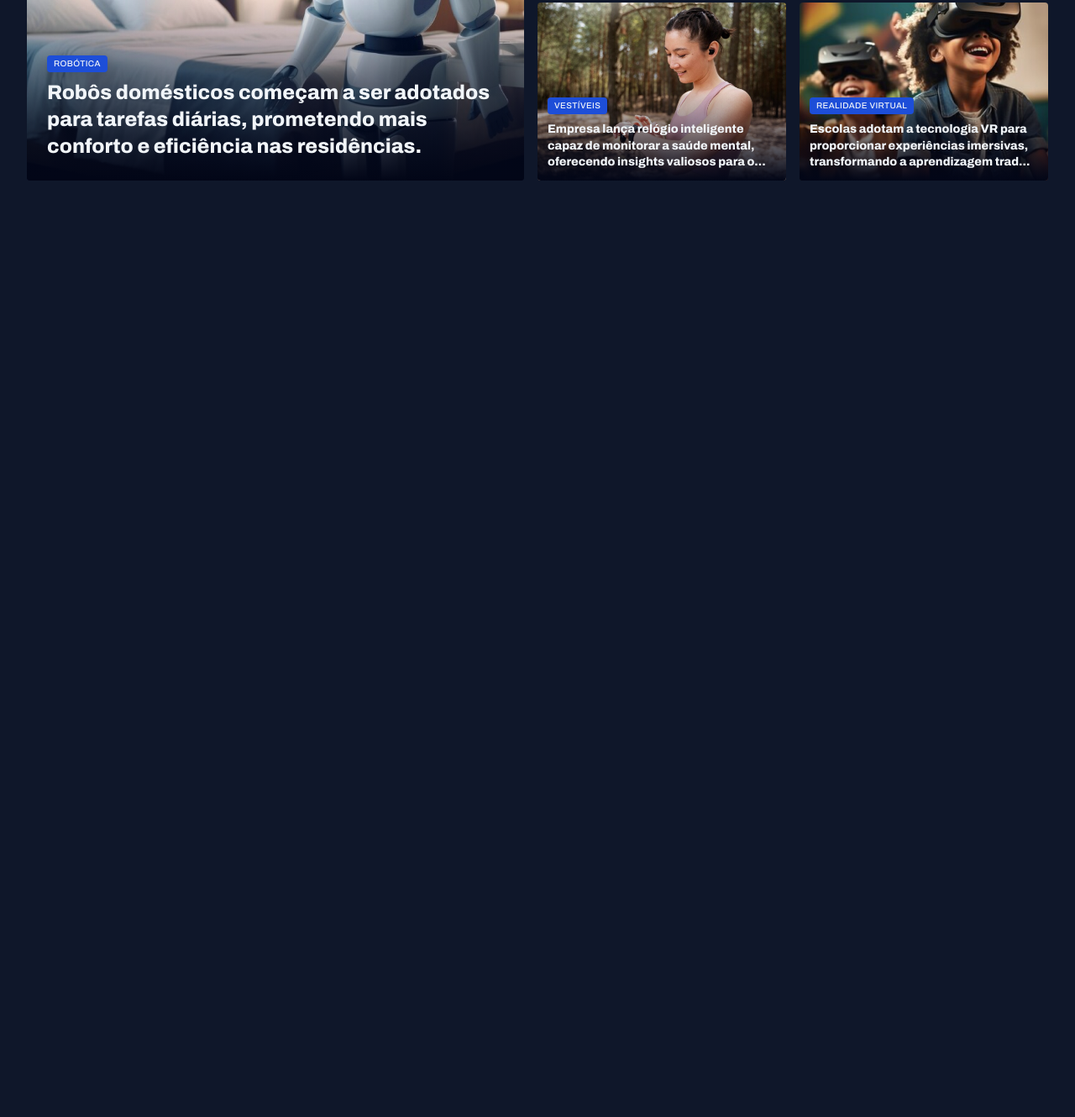
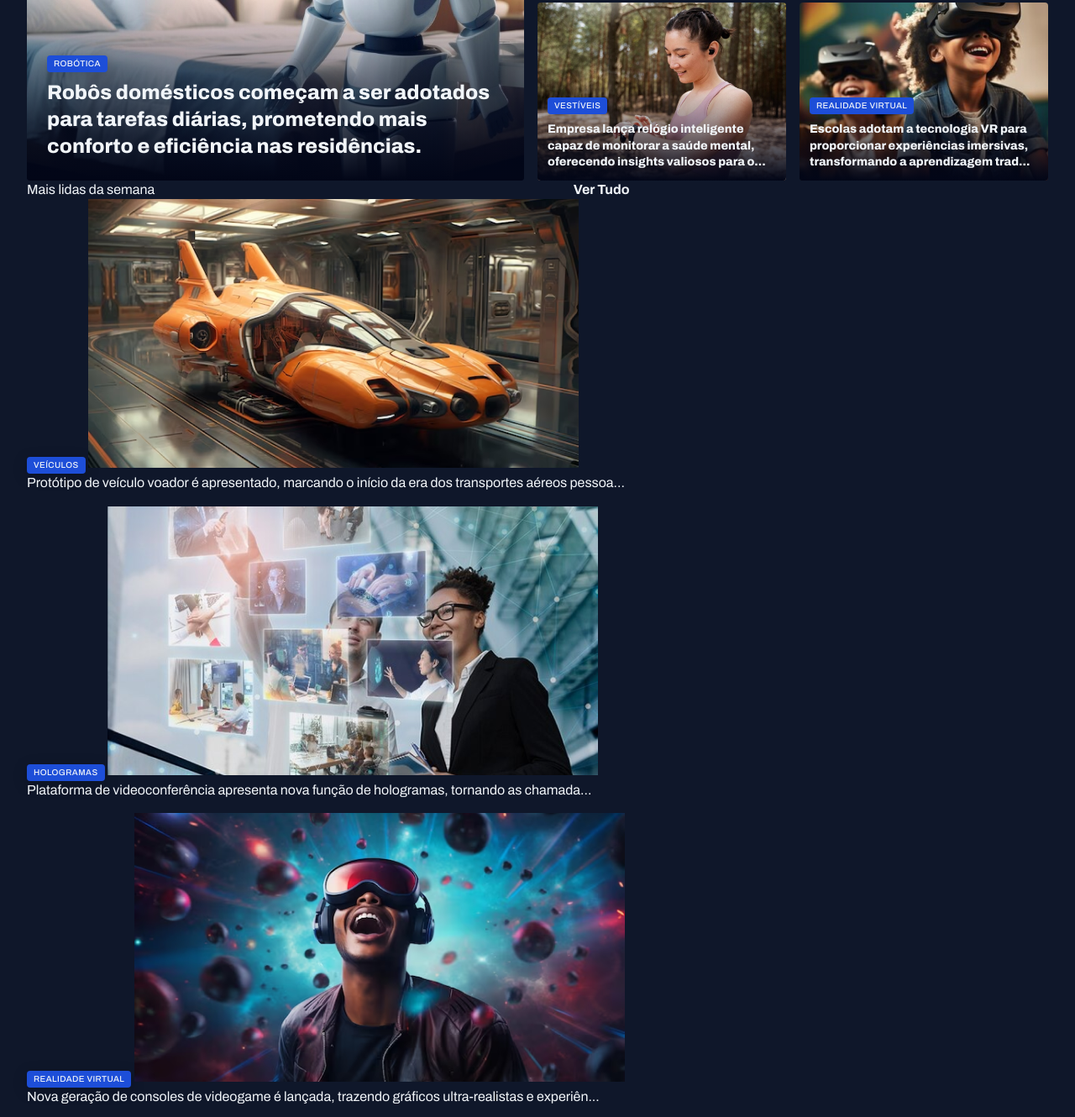
Before and after one commit to HeitorTBernardo/projeto-portal-de-noticias, a plain HTML site: page index.html in a window 1280 px wide. Shown: the part 380-1710 px from the top of the page at 84% size. Before the commit the page ends 800 px from the top, so only its background shows below. Drawn offline with Linux system fonts and the light colour scheme.

Commit message:
estruturando seção mais lidas da semana

```diff
--- a/index.html
+++ b/index.html
@@ -99,6 +99,42 @@
 
       </div>
     </section>
+
+    <section id="weekly">
+      <header class="grid grid-flow-col">
+        <h3>Mais lidas da semana</h3>
+        <a href="#" class="grid-flow-col">
+          <strong>Ver Tudo</strong>
+          <span></span>
+        </a>
+      </header>
+
+      <div class="grid gap-16">
+        <figure>
+          <span class="content-tag">veículos</span>
+          <img src="assets/images/Image 06.png" alt="">
+          <p>Protótipo de veículo voador é apresentado, marcando o início da era dos transportes aéreos pessoa...</p>
+        </figure>
+
+        <figure>
+          <span class="content-tag">hologramas</span>
+          <img src="assets/images/Image 07.png" alt="">
+          <p>Plataforma de videoconferência apresenta nova função de hologramas, tornando as chamada...</p>
+        </figure>
+
+        <figure>
+          <span class="content-tag">realidade virtual</span>
+          <img src="assets/images/Image 08.png" alt="">
+          <p>Nova geração de consoles de videogame é lançada, trazendo gráficos ultra-realistas e experiên...</p>
+        </figure>
+
+        <figure>
+          <span class="content-tag">internet</span>
+          <img src="assets/images/Image 09.png" alt="">
+          <p>Projeto busca oferecer internet de alta velocidade em áreas remotas através de satélites.</p>
+        </figure>
+      </div>
+    </section>
   </main>
 
 </body>
```
